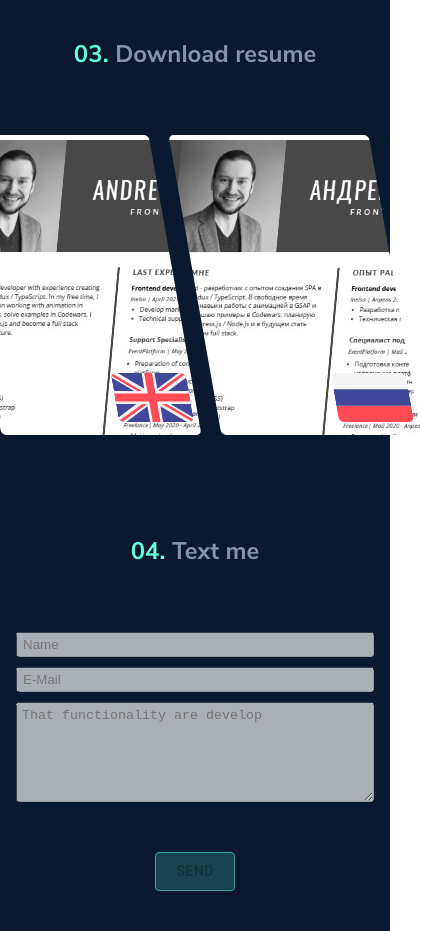
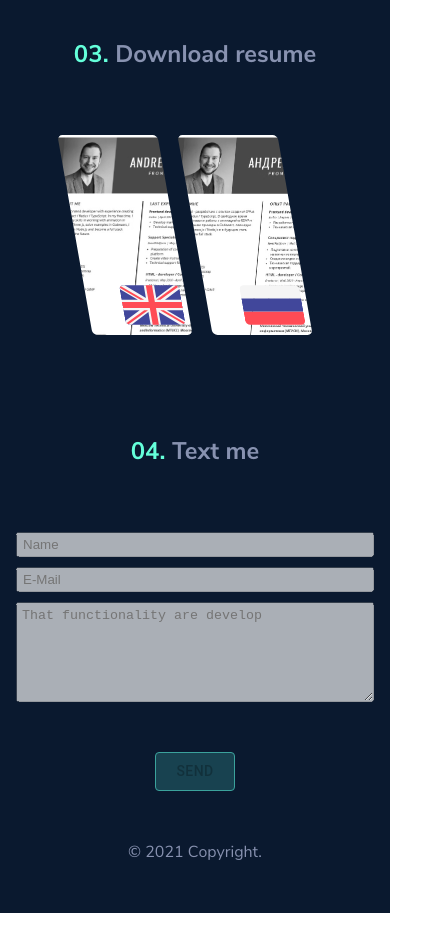
Before and after one commit to sibiryakov090591/portfolio_src, a React (Create React App) app: page / in a window 390 px wide. Shown: the part 3960-4891 px from the top of the page, 421 px wide, since content can reach past the window. Built offline with nearby package versions, Linux system fonts and the light colour scheme.

Commit message:
added media query to resume section

```diff
--- a/src/blocks/hire-me/HireMe.tsx
+++ b/src/blocks/hire-me/HireMe.tsx
@@ -54,14 +54,14 @@ const HireMe: React.FC = () => {
       delay: 0.5,
       duration: 0.6,
     });
-  });
+  }, []);
 
   return (
     <section id="resume" className={classes.hire}>
       <Container className={classes.hireContainer}>
         <Title title="Download resume" index="03" />
 
-        <Box display="flex">
+        <Box className={classes.wrapper}>
           <div
             ref={elem_1}
             className={classes.resumeImgWrapper}
--- a/src/blocks/hire-me/styles.ts
+++ b/src/blocks/hire-me/styles.ts
@@ -16,9 +16,6 @@ export const useStyles = makeStyles((theme: AppTheme) => ({
   },
   imgWrapper: {
     height: 350,
-  },
-  img: {
-    height: "100%",
   },
   popoverWrapper: {
     padding: "12px 20px",
@@ -53,6 +50,19 @@ export const useStyles = makeStyles((theme: AppTheme) => ({
         filter: "grayscale(0)",
         transform: "translate(-158px, -91px) skew(-15deg) scale(0.8)",
       },
+      "@media screen and (max-width: 654px)": {
+        "&:hover": {
+          width: 130,
+          "& > img:first-child": {
+            filter: "grayscale(0)",
+            transform: "translate(-100px, -48px) skew(-15deg) scale(0.8)",
+          },
+        },
+      },
+    },
+    "@media screen and (max-width: 654px)": {
+      width: 100,
+      height: 200,
     },
   },
   resumeImg: {
@@ -60,12 +70,18 @@ export const useStyles = makeStyles((theme: AppTheme) => ({
     transform: "translate(-127px, -72px) skew(-15deg) scale(0.8)",
     filter: "grayscale(1)",
     transition: "all 600ms ease",
+    "@media screen and (max-width: 654px)": {
+      transform: "translate(-63px, -36px) skew(-15deg) scale(0.8)",
+    },
   },
   langIcon: {
     position: "absolute",
     bottom: 0,
     right: 5,
     height: 75,
+    "@media screen and (max-width: 654px)": {
+      height: 60,
+    },
   },
 }));
 
```
